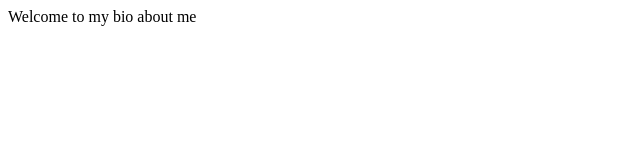
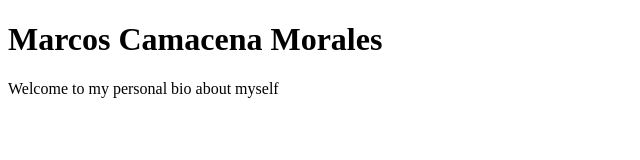
Before and after one commit to MarcosCM1/personal-bio-repo, a plain HTML site: page index.html in a window 1280 px wide. Shown: the whole page, without its empty margins (0-640 px from the left). Drawn offline with Linux system fonts and the light colour scheme.

Commit message:
starting over

```diff
--- a/assets/style.css
+++ b/assets/style.css
@@ -0,0 +1,5 @@
+header{
+    font-size: 40px;
+    font-family: 'Courier New', Courier, monospace;
+    font-style: normal;
+}
--- a/index.html
+++ b/index.html
@@ -1,12 +1,14 @@
 <!DOCTYPE html>
 <html lang="en">
 <head>
-    <meta charset="UTF-8">
-    <meta name="viewport" content="width=device-width, initial-scale=1.0">
-    <title>Document</title>
+  <meta charset="UTF-8">
+  <meta name="viewport" content="width=device-width, initial-scale=1.0">
+  <title> Marcos Personal Website </title>
 </head>
-<header>Welcome to my bio about me</header>
 <body>
-    <div></div>
+  <header>
+    <h1>Marcos Camacena Morales</h1>
+    <p>Welcome to my personal bio about myself</p>
+  </header>
 </body>
 </html>
```
Also changed, not shown: 1 other file.
